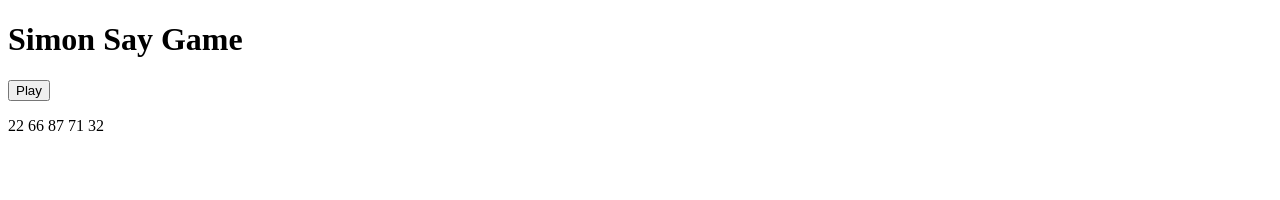
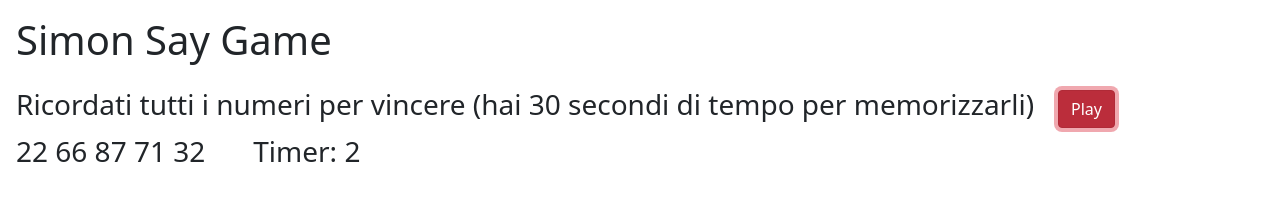
Before and after one commit to Cirino99/js-simon, a plain HTML site: page index.html in a window 1280 px wide. Both pictures are taken after a click on the button "Play". Drawn offline with nearby package versions, Linux system fonts and the light colour scheme.

Commit message:
versione finale

```diff
--- a/index.html
+++ b/index.html
@@ -4,15 +4,20 @@
     <meta charset="UTF-8">
     <meta http-equiv="X-UA-Compatible" content="IE=edge">
     <meta name="viewport" content="width=device-width, initial-scale=1.0">
+    <!-- Bootstrap css -->
+    <link href="https://cdn.jsdelivr.net/npm/bootstrap@5.1.3/dist/css/bootstrap.min.css" rel="stylesheet" integrity="sha384-1BmE4kWBq78iYhFldvKuhfTAU6auU8tT94WrHftjDbrCEXSU1oBoqyl2QvZ6jIW3" crossorigin="anonymous">
     <title>Simon Says</title>
 </head>
-<body>
+<body class="p-3">
     <h1>Simon Say Game</h1>
-    <div>
-        <button id="play">Play</button>
+    <div class="d-flex align-items-center mt-4">
+        <h3>Ricordati tutti i numeri per vincere (hai 30 secondi di tempo per memorizzarli)</h3>
+        <button class="btn btn-danger ms-4" id="play">Play</button>
     </div>
-
-    <p id="numeri"></p>
+    <div class="d-flex align-items-center">
+        <span id="numeri" class="fs-3"></span>
+        <span id="timer" class="fs-3 ms-5"></span>
+    </div>
     <script src="js/script.js"></script>
 </body>
 </html>
--- a/js/script.js
+++ b/js/script.js
@@ -4,17 +4,26 @@
 
 const button = document.getElementById('play');
 const numeriArea = document.getElementById('numeri');
+const timerArea = document.getElementById('timer');
 var myRandomArr = [];
 var clock;
+var timer;
 button.addEventListener('click',
     function(){
         myRandomArr = arrayRandomUniqueNum(5,1,100);
         for(let i=0; i<5; i++){
             numeriArea.innerText += ` ${myRandomArr[i]}`;
         }
+        let time = 0;
+        timer = setInterval(() => {
+            time++;
+            timerArea.innerText = `Timer: ${time}`;
+        }, 1000);
         clock = setTimeout(
             function(){
                 numeriArea.innerText = '';
+                clearInterval(timer);
+                timerArea.innerText = '';
                 let myUtenteArr = numeriUtente();
                 let counter = 0;
                 for(let i=0; i<5; i++){
```
